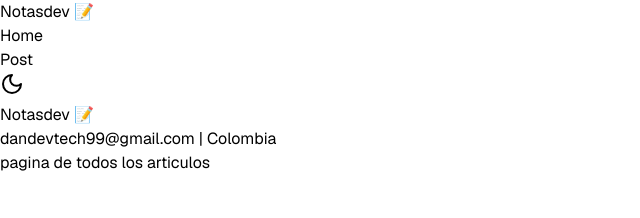
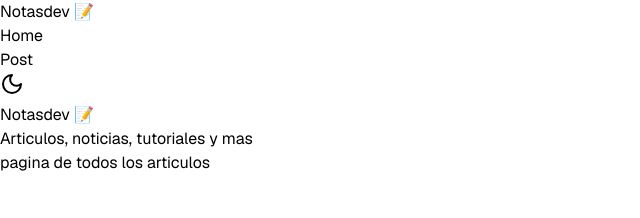
Before and after one commit to dantech99/notasdev-blog, a Next.js app: page /articles in a window 1280 px wide. Shown: the top 218 px of the page, without its empty margins (0-640 px from the left). Built offline with nearby package versions, Linux system fonts and the light colour scheme.

Commit message:
refactor: Update navbar email link text to Spanish

```diff
--- a/src/components/navbar.tsx
+++ b/src/components/navbar.tsx
@@ -65,7 +65,7 @@ export default function NavBar() {
         </a>
 
         <a href="mailto:dandevtech99@gmail.com">
-          dandevtech99@gmail.com | Colombia
+          Articulos, noticias, tutoriales y mas
         </a>
       </div>
     </>
--- a/src/components/ui/dividerSection.tsx
+++ b/src/components/ui/dividerSection.tsx
@@ -1,4 +1,4 @@
-import styles from '../styles/DividerSection.module.css';
+
 // divisor de secciones
 export default function DividerSection({
   title,
@@ -8,7 +8,7 @@ export default function DividerSection({
   id: string;
 }) {
   return (
-    <div className="text-left" role="separator">
+    <div className="md:text-left text-center" role="separator">
       <fieldset className="border-t-2 border-[#27263b]">
         <legend
           className="transition hover:scale-110 motion-reduce:transition-none motion-reduce:hover:scale-100 flex gap-2 justify-center items-center p-2 bg-[#0b1528] border border-[#27263b] rounded-md m-0 text-white  text-3xl font-bold mb-6 md:text-4xl"
```
